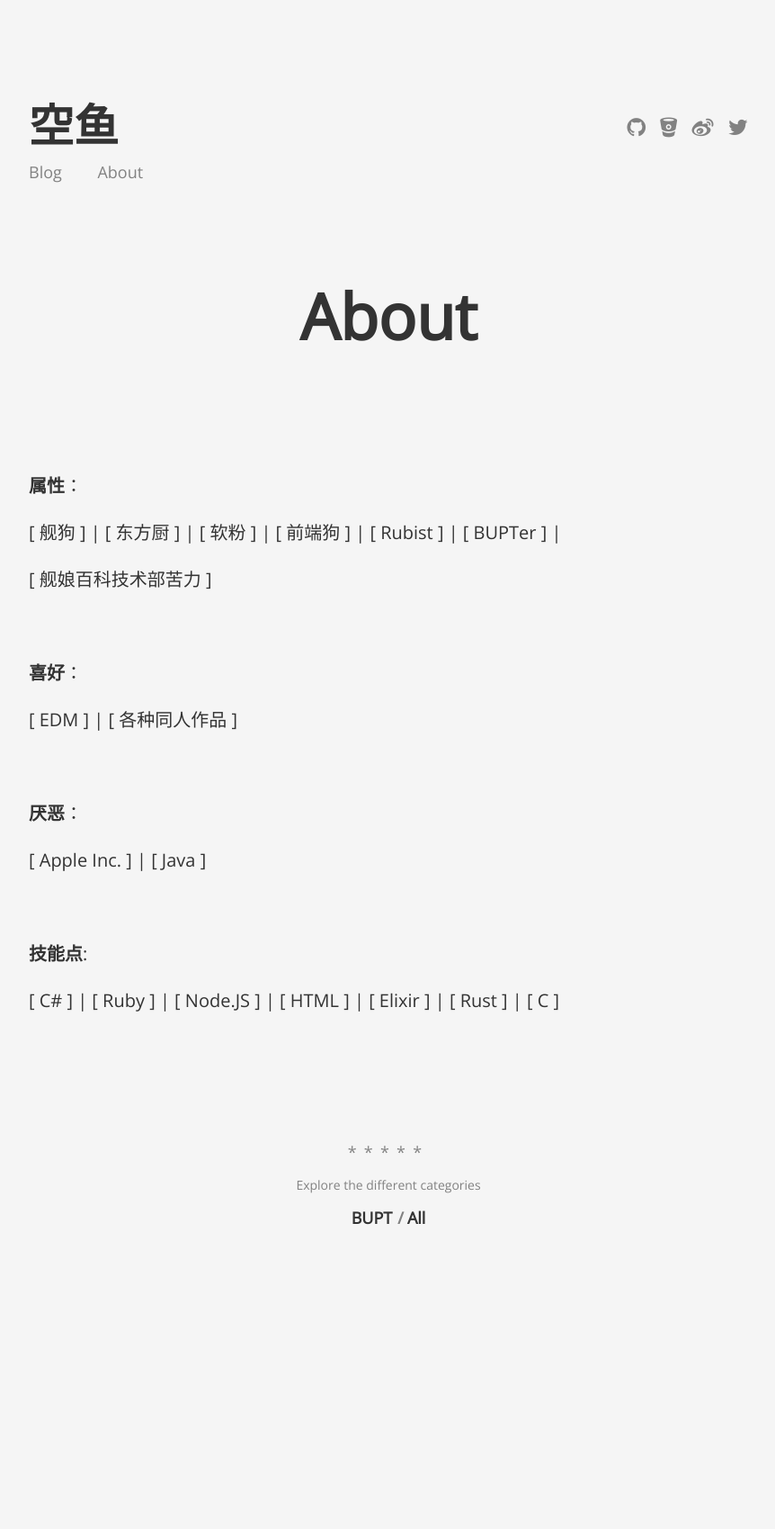
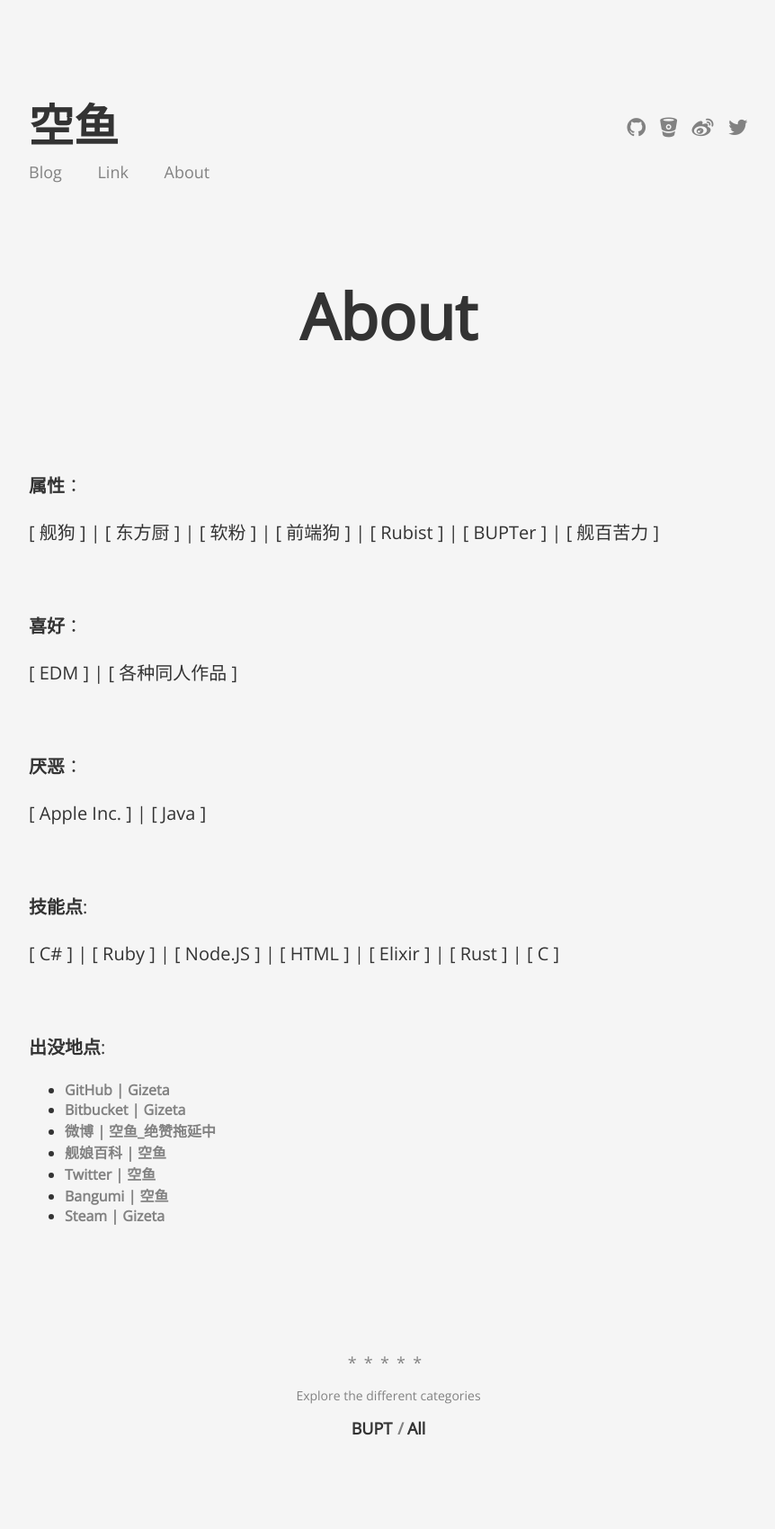
Before and after one commit to Gizeta/gizeta-blog.github.io, a Jekyll site: the page built from about.md, in a window 1280 px wide. Shown: the whole page at 90% size, without its empty margins (208-1070 px from the left). Built offline with Jekyll 4.4.1, drawn with Linux system fonts in a browser that asks for light colours; comment, search, counter and statistics services are not loaded; before the commit the page ends 1465 px from its top, so only the background shows below that.

Commit message:
A series of adjustment

```diff
--- a/_includes/header.html
+++ b/_includes/header.html
@@ -4,6 +4,7 @@
 
         <ul class="menu">
             <li class="menu__entry"><a href="{{ '/' | prepend: site.baseurl }}">Blog</a></li>
+            <li class="menu__entry"><a href="{{ '/link' | prepend: site.baseurl }}">Link</a></li>
             <li class="menu__entry"><a href="{{ '/about' | prepend: site.baseurl }}">About</a></li>
         </ul>
     </div>
--- a/_includes/meta_tags/base.html
+++ b/_includes/meta_tags/base.html
@@ -1,7 +1,7 @@
 <meta charset="UTF-8">
 <meta http-equiv="X-UA-Compatible" content="IE=edge">
 <meta name="viewport" content="width=device-width, initial-scale=1">
-<title>{% if page.title %} {{ page.title }} — {{ page.subtitle }} &raquo; {% endif %} {{ site.title }}</title>
+<title>{% if page.title %} {{ page.title }}{% if page.subtitle %} — {{ page.subtitle }}{% endif %} &raquo; {% endif %} {{ site.title }}</title>
 <meta name="description" content="{% if page.description %}{{ page.description | strip_html | strip_newlines | truncate: 160 }}{% else %}{{ site.description }}{% endif %}">
 {% if page.tags %}<meta name="keywords" content="{{ page.tags | join: ', ' }}">{% endif %}
 <link rel="canonical" href="{{ page.url | replace:'index.html','' | prepend: site.url }}">
--- a/_layouts/page.html
+++ b/_layouts/page.html
@@ -6,3 +6,7 @@
 {{ content }}
 
 {% include page/explore.html %}
+
+{% if page.comment %}
+{% include externals/duoshuo.html %}
+{% endif %}
--- a/_layouts/post.html
+++ b/_layouts/post.html
@@ -9,5 +9,4 @@
 
 {% include post/about.html %}
 
-{% include externals/disqus.html %}
 {% include externals/duoshuo.html %}
--- a/about.md
+++ b/about.md
@@ -1,13 +1,13 @@
 ---
 layout: page
+id: about
 title: About
 permalink: /about/
+comment: true
 ---
 __属性__：
 
-[ 舰狗 ] \| [ 东方厨 ] \| [ 软粉 ] \| [ 前端狗 ] \| [ Rubist ] \| [ BUPTer ] \|
-
-[ 舰娘百科技术部苦力 ]
+[ 舰狗 ] \| [ 东方厨 ] \| [ 软粉 ] \| [ 前端狗 ] \| [ Rubist ] \| [ BUPTer ] \| [ 舰百苦力 ]
 
 <br>
 
@@ -26,3 +26,15 @@
 __技能点__:
 
 [ C# ] \| [ Ruby ] \| [ Node.JS ] \| [ HTML ] \| [ Elixir ] \| [ Rust ] \| [ C ]
+
+<br>
+
+__出没地点__:
+
+* [GitHub \| Gizeta](https://github.com/Gizeta)
+* [Bitbucket \| Gizeta](https://bitbucket.org/Gizeta_sf/)
+* [微博 \| 空鱼_绝赞拖延中](http://weibo.com/gizeta)
+* [舰娘百科 \| 空鱼](https://zh.kcwiki.moe/wiki/User:%E7%A9%BA%E9%B1%BC)
+* [Twitter \| 空鱼](https://twitter.com/Gizeta_sf)
+* [Bangumi \| 空鱼](http://bgm.tv/user/gizeta)
+* [Steam \| Gizeta](http://steamcommunity.com/id/gizeta/)
```
Also changed, not shown: _includes/externals/disqus.html (deleted, +0 -16 lines), _layouts/header.html (deleted, +0 -36 lines), link.md (added, +7 -0 lines).
